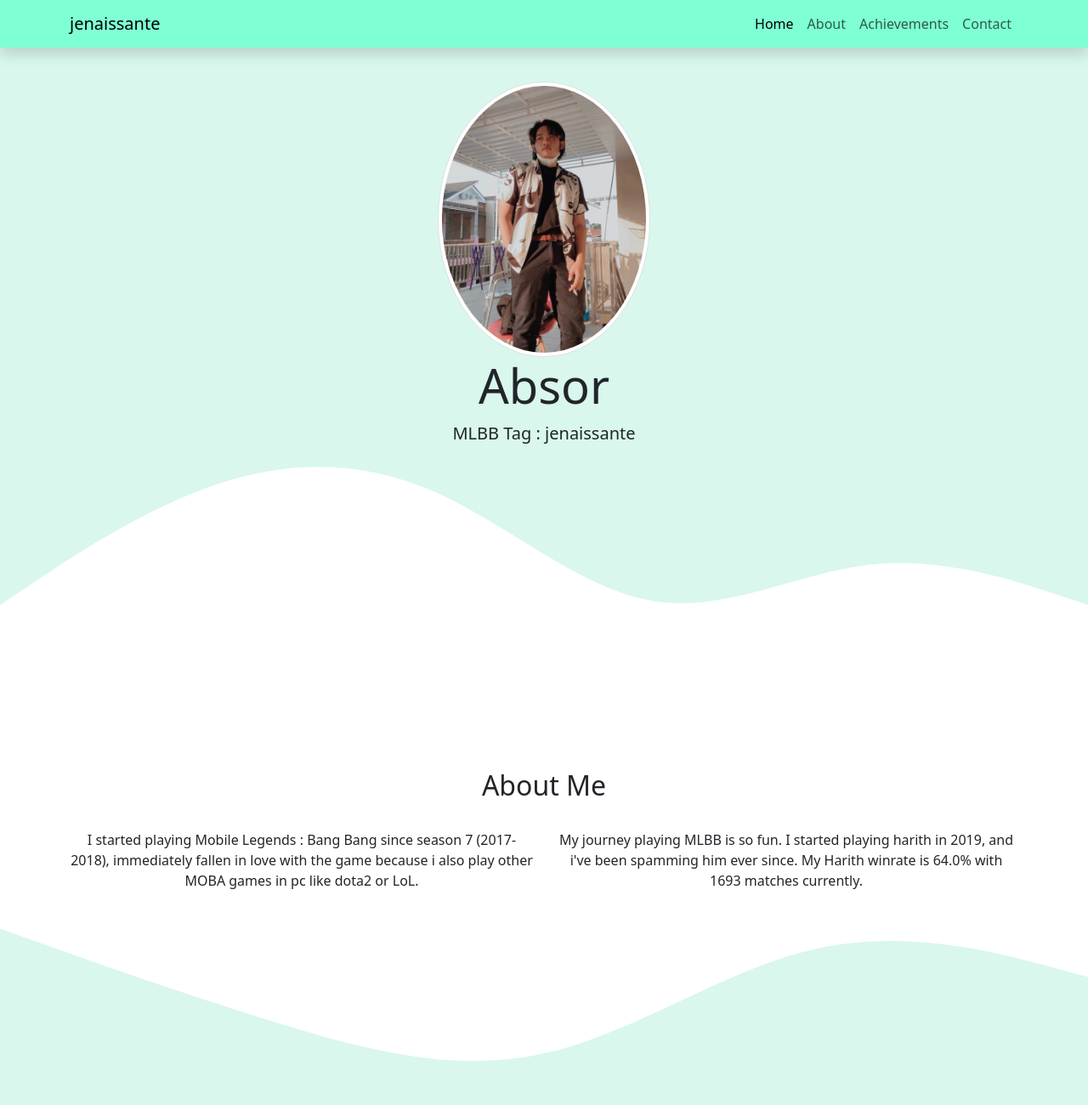
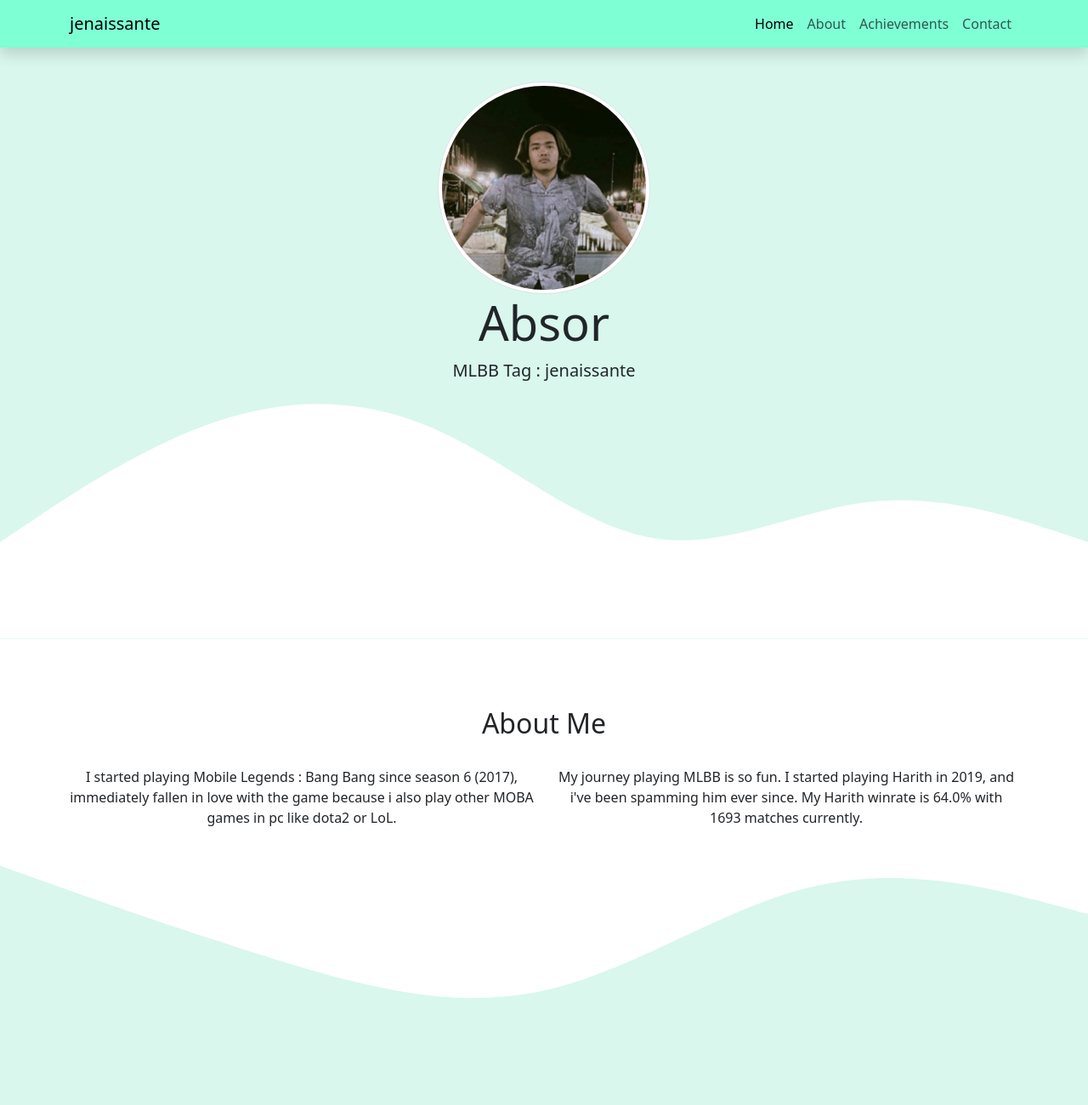
Before and after one commit to zamassor/zamassor.github.io, a plain HTML site: page index.html in a window 1280 px wide. Shown: the top 1300 px of the page at 85% size. Drawn offline with nearby package versions, Linux system fonts and the light colour scheme.

Commit message:
minor fixing

```diff
--- a/index.html
+++ b/index.html
@@ -39,7 +39,7 @@
 
     <!-- Jumbotron -->
     <section class="jumbotron text-center">
-      <img src="img/absor.jpeg" alt="Absor" width="250" class="rounded-circle img-thumbnail" />
+      <img src="img/absor 3.jpeg" alt="Absor" width="250" class="rounded-circle img-thumbnail" />
       <h1 class="display-4">Absor</h1>
       <p class="lead">MLBB Tag : jenaissante</p>
       <svg xmlns="http://www.w3.org/2000/svg" viewBox="0 0 1440 320">
@@ -62,10 +62,10 @@
         </div>
         <div class="row text-center">
           <div class="col-md">
-            <p>I started playing Mobile Legends : Bang Bang since season 7 (2017-2018), immediately fallen in love with the game because i also play other MOBA games in pc like dota2 or LoL.</p>
+            <p>I started playing Mobile Legends : Bang Bang since season 6 (2017), immediately fallen in love with the game because i also play other MOBA games in pc like dota2 or LoL.</p>
           </div>
           <div class="col-md">
-            <p>My journey playing MLBB is so fun. I started playing harith in 2019, and i've been spamming him ever since. My Harith winrate is 64.0% with 1693 matches currently.</p>
+            <p>My journey playing MLBB is so fun. I started playing Harith in 2019, and i've been spamming him ever since. My Harith winrate is 64.0% with 1693 matches currently.</p>
           </div>
         </div>
       </div>
@@ -136,7 +136,7 @@
           <div class="col-md-6">
             <form>
               <div class="mb-3">
-                <label for="name" class="form-label">Nama Lengkap</label>
+                <label for="name" class="form-label">Name</label>
                 <input type="text" class="form-control" id="name" aria-describedby="name" />
               </div>
               <div class="mb-3">
@@ -144,7 +144,7 @@
                 <input type="email" class="form-control" id="email" aria-describedby="email" />
               </div>
               <div class="mb-3">
-                <label for="pesan" class="form-label">Pesan</label>
+                <label for="pesan" class="form-label">Message</label>
                 <textarea class="form-control" id="pesan" rows="3"></textarea>
               </div>
               <button type="submit" class="btn btn-primary">Kirim</button>
```
Also changed, not shown: img/absor 2.jpeg (added), img/absor 3.jpeg (added).
